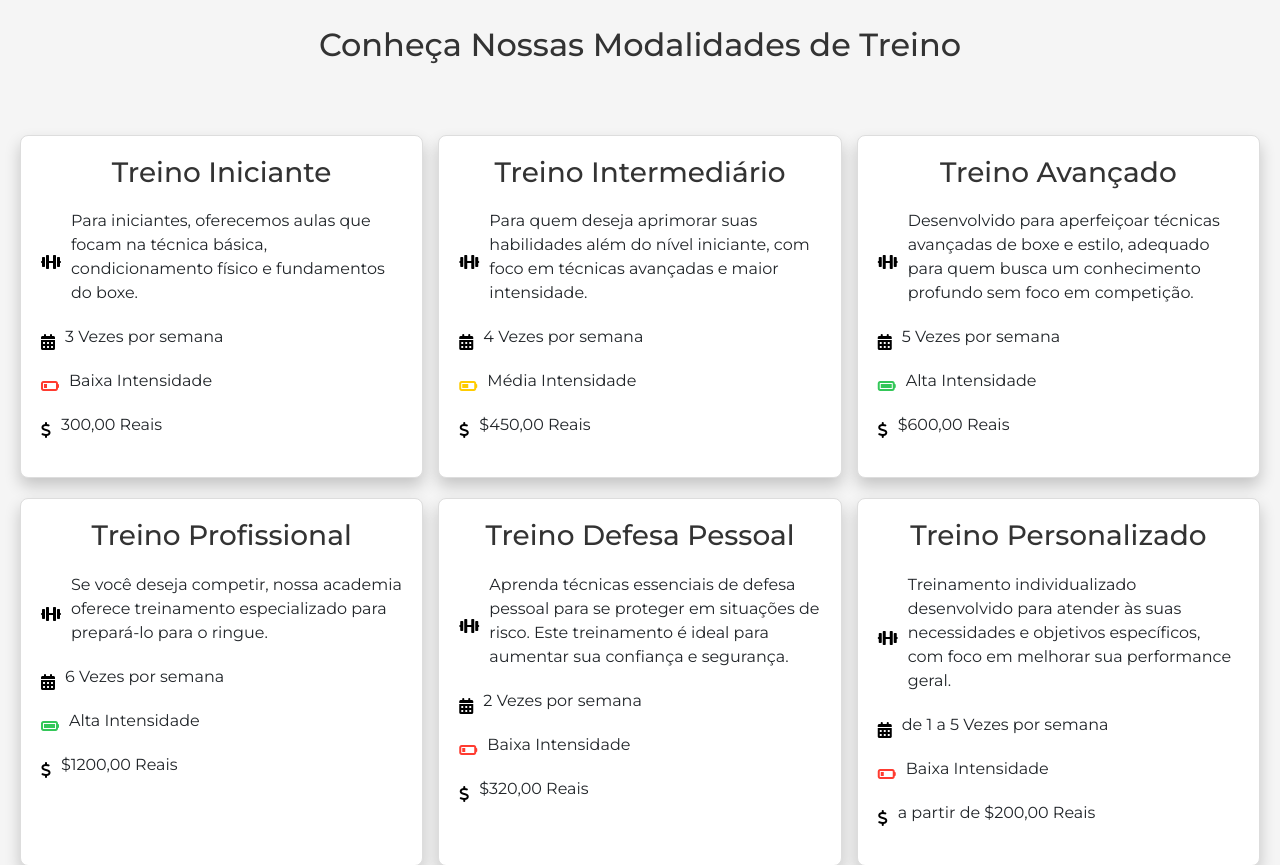
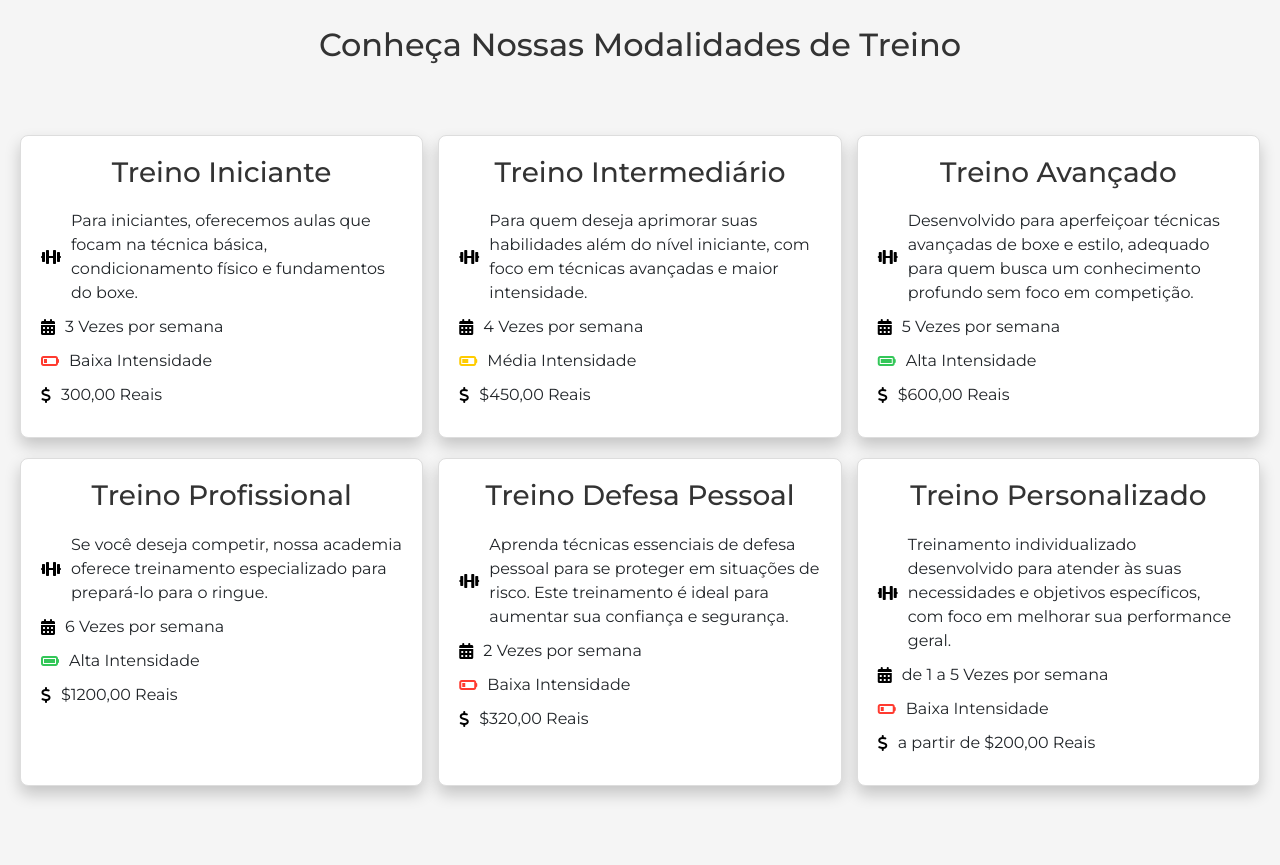
Before and after one commit to Mauricio-TW/Academia_Boxe, a PHP site: page /paginas/index.html in a window 1280 px wide. Shown: the part 2146-3011 px from the top of the page. Run offline with PHP 8.4, Linux system fonts and the light colour scheme.

Commit message:
Quase Pronto, Alterações finais a fazer

```diff
--- a/CSS/telaInicial.css
+++ b/CSS/telaInicial.css
@@ -125,7 +125,6 @@ body {
 .treinoInfo p {
     margin: 0;
     font-family: 'Montserrat', sans-serif;
-    margin-bottom: 10px;
 }
 
 .treino .baixa-intensidade {
--- a/paginas/compras.html
+++ b/paginas/compras.html
@@ -86,6 +86,7 @@
   </div>
 
   <!--Seção De Compras-->
+  <!--VERIFICAR A ULTIMA IMAGEM/DO CALÇÃO-->
   <section class="container mt-5">
     <h2 class="text-center text-danger mb-4">Compre Aqui Seu Equipamento</h2>
     <div class="row">
--- a/paginas/espaco.html
+++ b/paginas/espaco.html
@@ -85,6 +85,7 @@
   <section id="sobre" class="about-section">
     <div class="about-container">
       <!-- Div para a imagem -->
+      <!--A PARTIR DE 1200 COMEÇAR A DIMINUIR A IMAGEM/TESTAR ALGUIMAS COISAS -->
       <div class="about-image-container">
         <img src="../Imagens/ringueFoto1.jpg" alt="Foto do espaço da academia">
       </div>
--- a/paginas/index.html
+++ b/paginas/index.html
@@ -38,6 +38,7 @@
   </header>
 
   <!-- Carousel -->
+  <!--AJEITAR A QUALIDADE DAS IMAGENS PARA DIFERENTES TAMANHOS DE TELA-->
   <div id="demo" class="carousel slide" data-bs-ride="carousel">
     <!-- Indicators/dots -->
     <div class="carousel-indicators">
@@ -88,7 +89,7 @@
     <div class="container">
       <h2 class="tituloP">Nossos Professores</h2>
       <div class="cardsProf"
-      >
+      ><!--MANTER SEMPRE 2-->
         <!-- Card 1 -->
         <div class="card">
           <img src="../Imagens/treinador 1.jpg" alt="Foto do Professor João" class="card-img">
@@ -137,6 +138,7 @@
   </section>
 
   <!-- Seção de Modos de Treino -->
+  <!--A PARTIR DE 1040 QUEBRAR PARA 2-->
   <h2 id="tituloP" class="tituloTreino">Conheça Nossas Modalidades de Treino</h2>
   <section class="secTrein">
     <div class="treinosAll">
@@ -283,6 +285,7 @@
   </section>
 
   <!-- Seção do Mapa -->
+  <!--A PARTIR DE 1499 DESCER O MAPA E FAZER A LARGURA OCUPAR TODA A ETLA E CENTRALIZAR O TEXTO-->
   <h2 id="tituloP">Venha nos Visitar e conhecer o Espaço</h2>
   <section class="map-section">
     <div class="info">
--- a/paginas/login.html
+++ b/paginas/login.html
@@ -37,7 +37,7 @@
       </nav>
     </div>
   </header>
-
+  <!--NA TELA MENOR TIRAR O LOGO DO LADO E DEIXAR SO A CAIXA DE LOGIN-->
   <main class="login-container">
     <div class="login-box">
       <div class="left-side">
```
